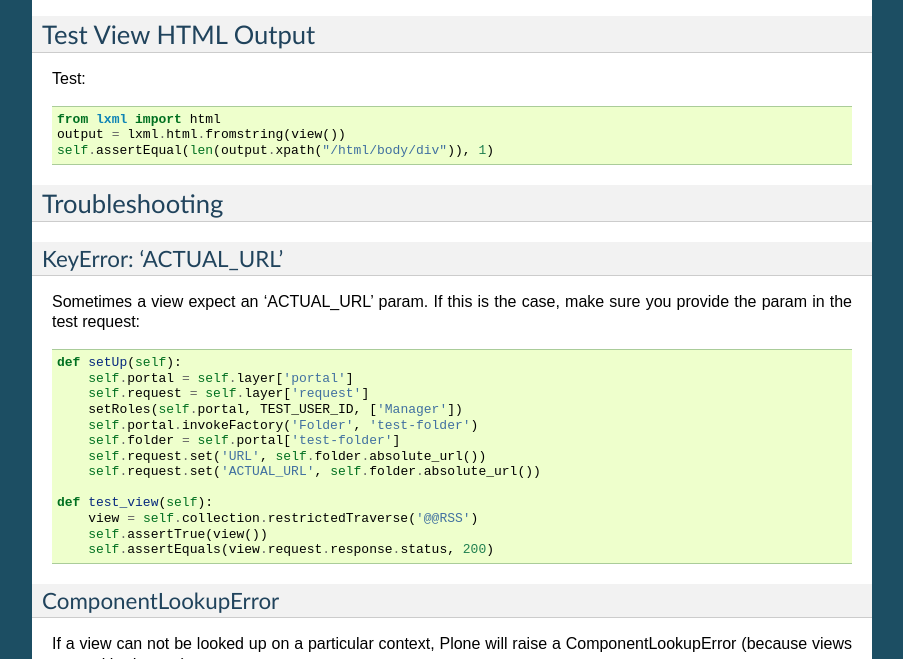
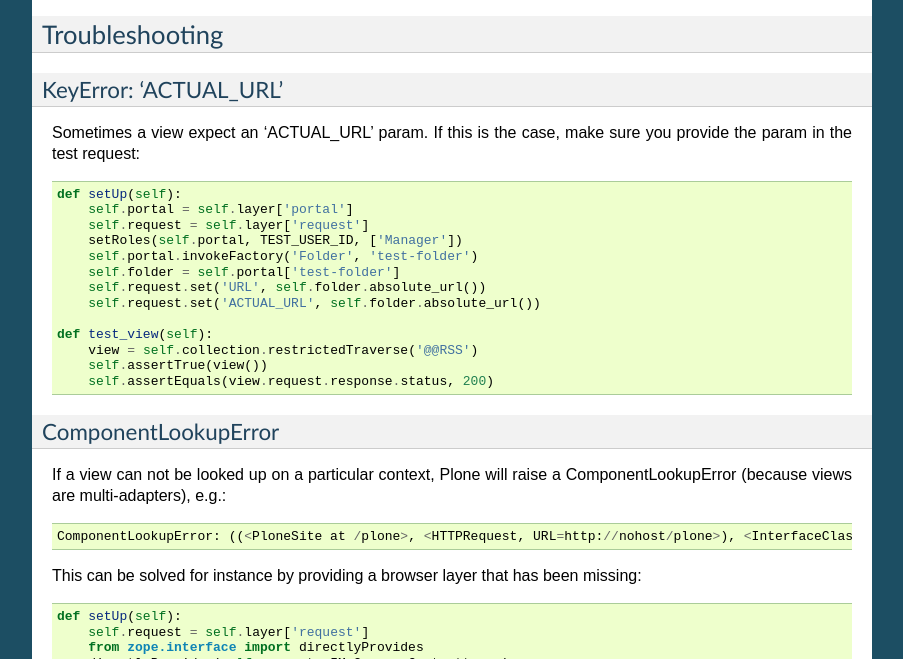
Before and after one commit to tisto/plonetraining.testing, a Sphinx documentation site: the page built from docs/source/testing-views.rst, in a window 1280 px wide and 900 px high, scrolled down 2194 px, cut to the strip 241-900 px from the top of the window. Shown: the whole strip, without its empty margins (198-1101 px from the left). Built offline with Sphinx 7.4.7, drawn with Linux system fonts in a browser that asks for light colours; some of the changed text lies outside the part shown.

```diff
--- a/docs/source/testing-views.rst
+++ b/docs/source/testing-views.rst
@@ -103,16 +103,6 @@
    :language: html
 
 
-Test View HTML Output
-=====================
-
-Test::
-
-    from lxml import html
-    output = lxml.html.fromstring(view())
-    self.assertEqual(len(output.xpath("/html/body/div")), 1)
-
-
 Troubleshooting
 ===============
 
```
Also changed, not shown: 1 other file.
